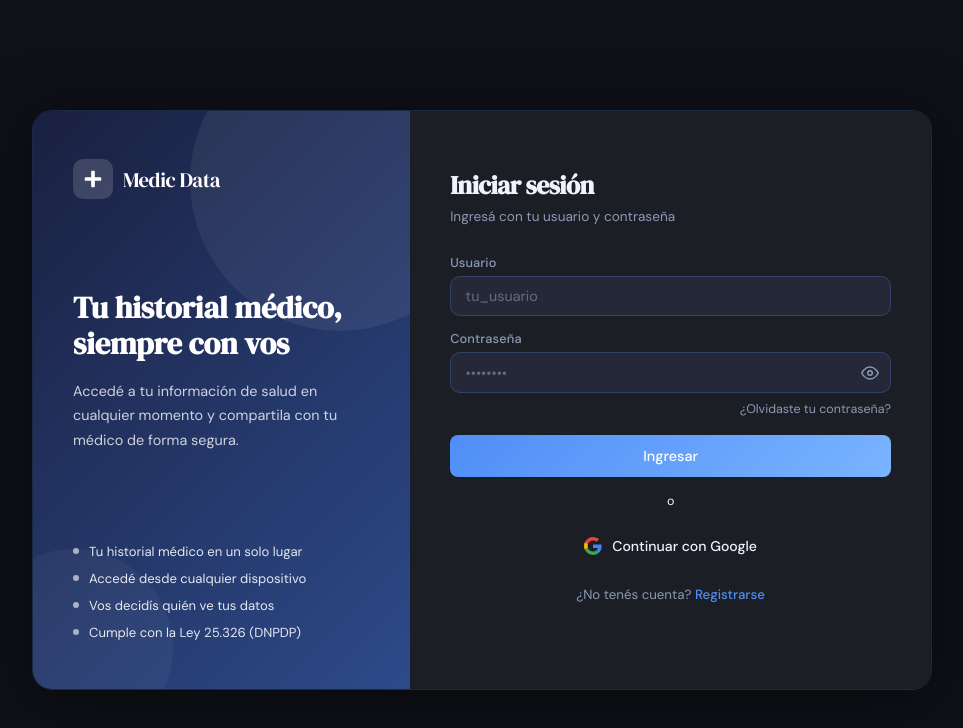
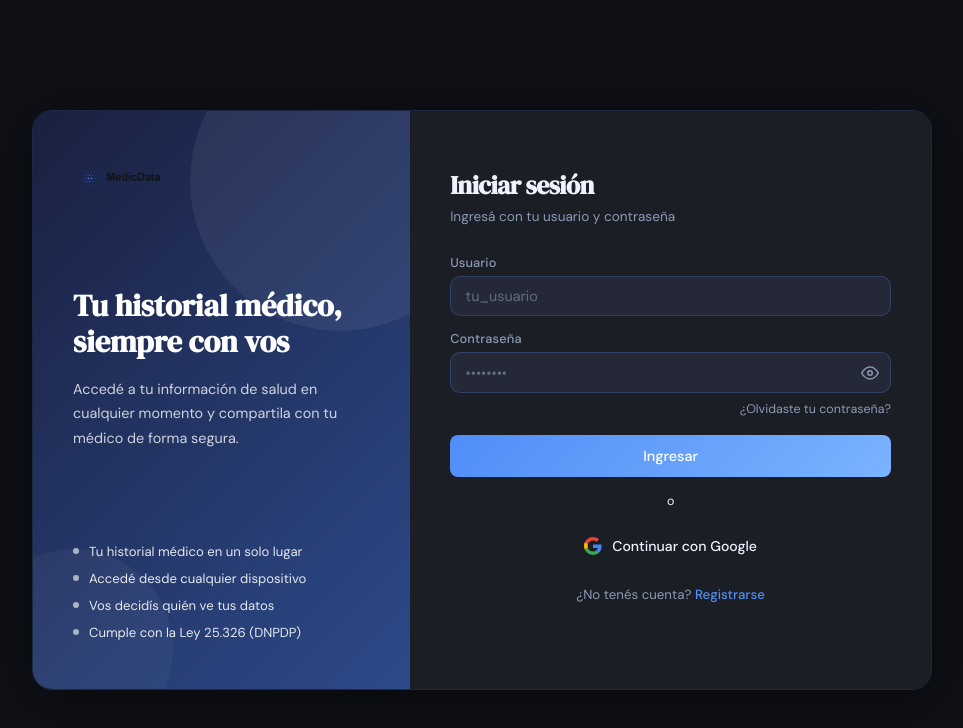
Before and after one commit to FedeSanchez79/MedicData, a website: page public/index.html in a window 1280 px wide. Shown: the whole page, without its empty margins (158-1121 px from the left). Drawn offline with Linux system fonts and the light colour scheme.

Commit message:
feat: logo MedicData integrado en navbar y consent

```diff
--- a/public/index.html
+++ b/public/index.html
@@ -15,13 +15,7 @@
   <!-- Panel izquierdo -->
   <div class="panel-izq">
     <div class="logo-area">
-      <div class="logo-icon">
-        <svg viewBox="0 0 24 24" xmlns="http://www.w3.org/2000/svg">
-          <rect x="10" y="3" width="4" height="18" rx="1"/>
-          <rect x="3" y="10" width="18" height="4" rx="1"/>
-        </svg>
-      </div>
-      <span class="logo-texto">Medic Data</span>
+      <img src="/assets/images/logo.png" alt="MedicData" height="36">
     </div>
 
     <div class="panel-izq-copy">
```
Also changed, not shown: public/consent.html (+1 -7 lines), public/pages/paciente.html (+1 -5 lines), public/assets/images/logo.png (added), public/assets/images/medicdata logo.png (deleted).
